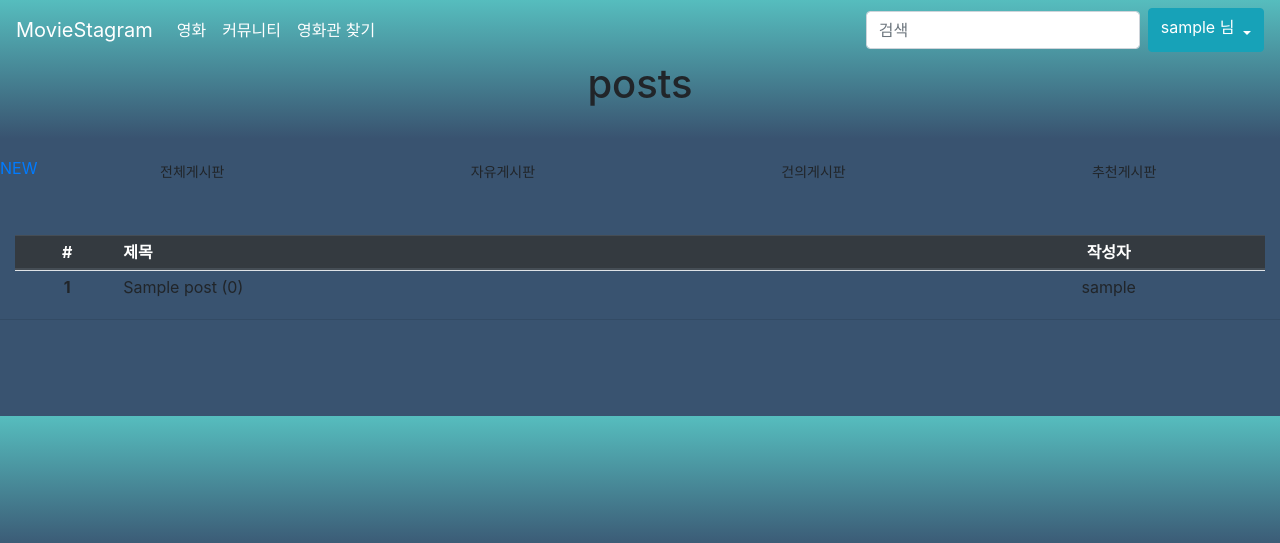
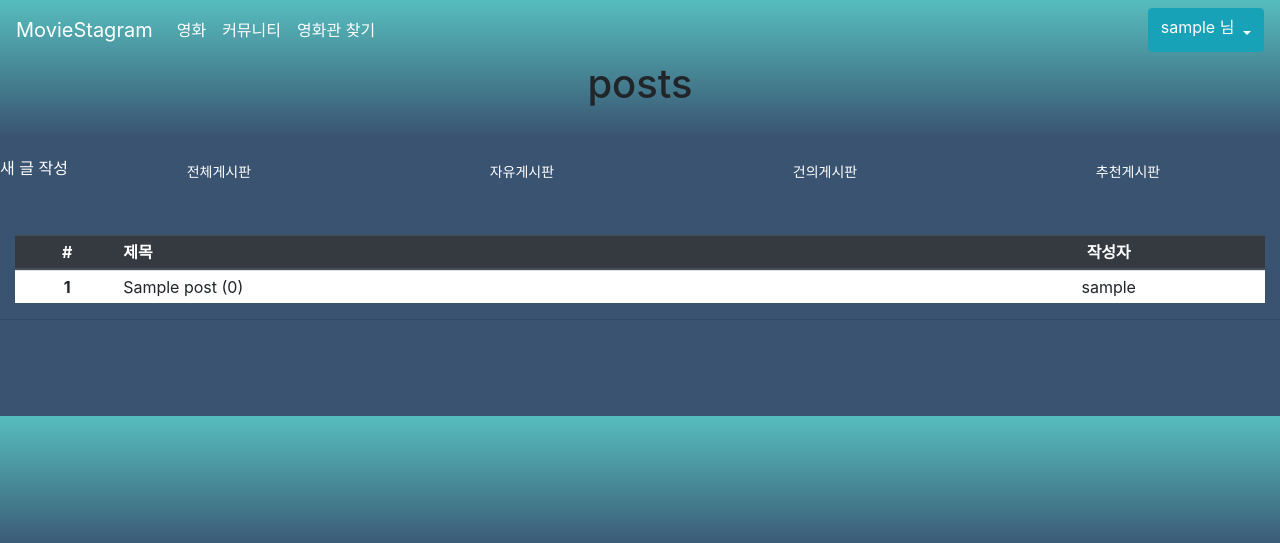
Before and after one commit to minjunkwak94/project, a Django app: page /community/ in a window 1280 px wide. Shown: the top 543 px of the page. Run offline with Django 3.2, Linux system fonts and the light colour scheme; a user stored in the database is signed in; tables that the repository leaves empty hold one stand-in row (values such as "Sample post"); parts of the project's set-up code (start-up, migrations or seed data) failed here and were passed over; some libraries are stand-ins or nearby versions.

```diff
--- a/community/templates/community/index.html
+++ b/community/templates/community/index.html
@@ -6,24 +6,24 @@
 <h1 class="text-center">posts</h1>
 
 <div class="w-100 my-5">
-    <div class="w-100 btn-group btn-group-sm overflow-auto" role="group">
+    <div class="w-100 btn-group btn-group-sm overflow-auto text-white" role="group">
     {% if request.user.is_authenticated %}
-    <a href="{% url 'community:create' %}">NEW</a>
+    <a class="" onclick="location.href='{% url 'community:create' %}'">새 글 작성</a>
   {% else %}
     <a href="{% url 'accounts:login' %}">[새 글을 작성하려면 로그인 하세요]</a>
   {% endif %}
-      <button id="btn-0" class="btn my-2 my-sm-0"
+      <button id="btn-0" class="btn my-2 my-sm-0 text-white"
         onclick="location.href='{% url 'community:index' %}'">전체게시판</button>
-      <button id="btn-1" class="btn my-2 my-sm-0"
+      <button id="btn-1" class="btn my-2 my-sm-0 text-white"
         onclick="location.href='{% url 'community:pur_posts' 1 %}'">자유게시판</button>
-      <button id="btn-2" class="btn my-2 my-sm-0"
+      <button id="btn-2" class="btn my-2 my-sm-0 text-white"
         onclick="location.href='{% url 'community:pur_posts' 2 %}'">건의게시판</button>
-      <button id="btn-3" class="btn my-2 my-sm-0"
+      <button id="btn-3" class="btn my-2 my-sm-0 text-white"
         onclick="location.href='{% url 'community:pur_posts' 3 %}'">추천게시판</button>
     </div>
 </div>
 
-  <table class="table row m-0">
+  <table class="table table-striped row m-0">
     <thead class="col-12 thead-dark">
       <tr class="row w-100 m-0">
         <th class="col-1 text-center p-1">#</th>
@@ -33,7 +33,7 @@
     </thead>
     <tbody class="col-12">
       {% for post in page_obj %}
-      <tr class="row m-0" onclick="location.href='{% url 'community:detail' post.pk %}'" style="cursor:pointer;">
+      <tr class="row m-0 bg-white" onclick="location.href='{% url 'community:detail' post.pk %}'" style="cursor:pointer;">
         <th class="col-1 p-1 text-center">{{ post.pk }}</th>
         <td class="col-7 col-md-8 p-1 text-truncate" colspan="2">{{ post.title }} ({{ post.comment_p_set.all|length }})</td>
         <td class="col-4 col-md-3 p-1 text-center text-truncate">{{ post.user }}</td>
--- a/final_pjt_back/templates/base.html
+++ b/final_pjt_back/templates/base.html
@@ -25,19 +25,19 @@
     <div class="collapse navbar-collapse" id="navbarSupportedContent">
       <ul class="navbar-nav mr-auto">
         <li class="nav-item">
-          <a id="nav-mov" href="" class="nav-link" style="color: white;">영화</a>
+          <a id="nav-mov" href="{% url 'movies:movie_list' %}" class="nav-link" style="color: white;">영화</a>
         </li>
         <li class="nav-item">
-          <a id="nav-com" href="#" class="nav-link" style="color: white;">커뮤니티</a>
+          <a id="nav-com" href="{% url 'community:index' %}" class="nav-link" style="color: white;">커뮤니티</a>
         </li>
         <li class="nav-item">
           <a id="nav-map" href="https://map.naver.com/v5/search/%EC%98%81%ED%99%94%EA%B4%80?c=14141555.5891601,4508068.8894076,13,0,0,0,dh" class="nav-link" style="color: white;">영화관 찾기</a>
         </li>
       </ul>
-      <form class="form-inline my-2 my-lg-0" action="" method="get">
+      {% comment %} <form class="form-inline my-2 my-lg-0" action="" method="get">
         <input class="form-control mr-sm-2" type="search" placeholder="검색" aria-label="Search" id="q" name="q"
           value="{{ q }}">
-      </form>
+      </form> {% endcomment %}
       <div>
         {% if request.user.is_authenticated %}
         <div class="btn-group float-right">
@@ -47,13 +47,13 @@
             <div class="d-inline-block text-truncate">님</div>
           </button>
           <div class="dropdown-menu dropdown-menu-right">
-            <a href="" class="dropdown-item">마이페이지</a>
-            <a href="" class="dropdown-item">로그아웃</a>
+            {% comment %} <a href="" class="dropdown-item">마이페이지</a> {% endcomment %}
+            <a href="{% url 'accounts:logout' %}" class="dropdown-item">로그아웃</a>
           </div>
         </div>
         {% else %}
-          <a href="" class="btn btn-info">로그인</a>
-          <a href="" class="btn btn-info">회원가입</a>
+          <a href="{% url 'accounts:login' %}" class="btn btn-info">로그인</a>
+          <a href="{% url 'accounts:signup' %}" class="btn btn-info">회원가입</a>
         {% endif %}
       </div>
     </div>
--- a/movies/models.py
+++ b/movies/models.py
@@ -1,6 +1,7 @@
 from django.db import models
 from django.conf import settings
 # Create your models here.
+
 
 class Genre(models.Model):
     name = models.CharField(max_length=50)
--- a/movies/templates/movies/movie_list.html
+++ b/movies/templates/movies/movie_list.html
@@ -31,7 +31,7 @@
   <div class="row">
     <div class="col-12 col-lg-10">
       <div class="row mt-5 m-0" style="width: 100%;">
-        {% for movie in movies %}
+        {% for movie in page_obj %}
         <div class="col-6 col-md-4 mb-4" style="cursor:pointer;">
           <div class="card h-100 position-relative">
             <div class="imageDiv h-100" >
--- a/movies/views.py
+++ b/movies/views.py
@@ -14,7 +14,7 @@ from .forms import RankForm
 @require_GET
 def movie_list(request):
     movies = Movie.objects.all()
-    paginator = Paginator(movies, 6)
+    paginator = Paginator(movies, 9)
     page_number = request.GET.get('page')
     page_obj = paginator.get_page(page_number)
     context = {
```
Also changed, not shown: movies/templates/movies/movie_detail.html (+4 -3 lines), accounts/migrations/0001_initial.py (added), community/migrations/0001_initial.py (added), movies/migrations/0001_initial.py (added).
